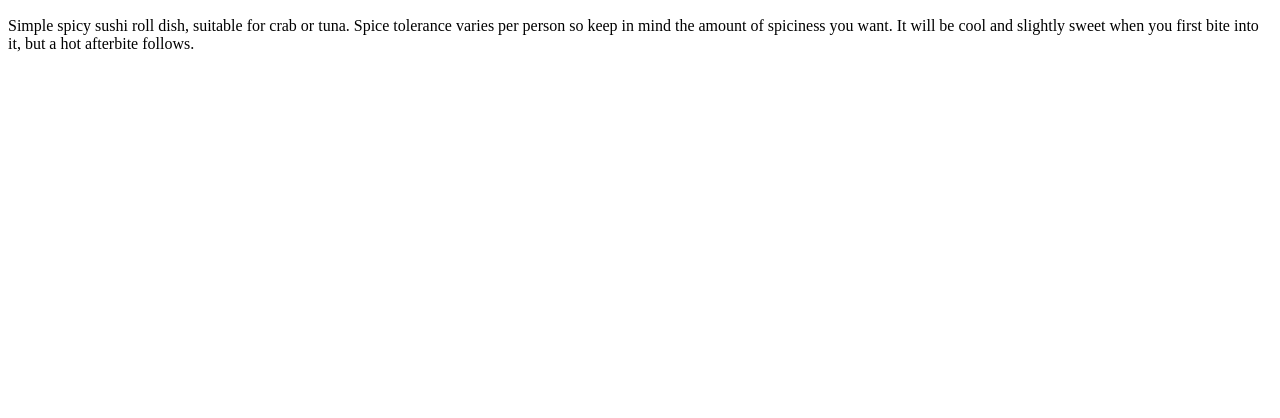
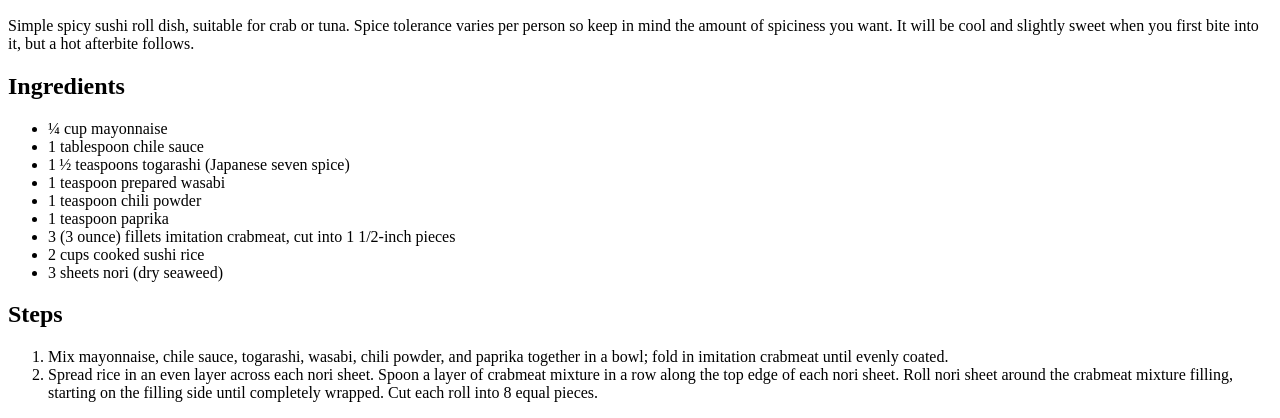
Before and after one commit to brypolanco/odin-recipes, a plain HTML site: page sushi.html in a window 1280 px wide. Shown: the part 434-852 px from the top of the page. Before the commit the page ends 800 px from the top, so only its background shows below. Drawn offline with Linux system fonts and the light colour scheme.

Commit message:
Add ingredients and steps for sushi

```diff
--- a/sushi.html
+++ b/sushi.html
@@ -13,5 +13,24 @@
             tolerance varies per person so keep in mind the amount of spiciness you want.
             It will be cool and slightly sweet when you first bite into it, but a hot afterbite follows.
         </p>
+
+        <h2>Ingredients</h2>
+        <ul>
+            <li>¼ cup mayonnaise</li>
+            <li>1 tablespoon chile sauce</li>
+            <li>1 ½ teaspoons togarashi (Japanese seven spice)</li>
+            <li>1 teaspoon prepared wasabi</li>
+            <li>1 teaspoon chili powder</li>
+            <li>1 teaspoon paprika</li>
+            <li>3 (3 ounce) fillets imitation crabmeat, cut into 1 1/2-inch pieces</li>
+            <li>2 cups cooked sushi rice</li>
+            <li>3 sheets nori (dry seaweed)</li>
+        </ul>
+
+        <h2>Steps</h2>
+        <ol>
+            <li>Mix mayonnaise, chile sauce, togarashi, wasabi, chili powder, and paprika together in a bowl; fold in imitation crabmeat until evenly coated.</li>
+            <li>Spread rice in an even layer across each nori sheet. Spoon a layer of crabmeat mixture in a row along the top edge of each nori sheet. Roll nori sheet around the crabmeat mixture filling, starting on the filling side until completely wrapped. Cut each roll into 8 equal pieces.</li>
+        </ol>
     </body>
 </html>
```
